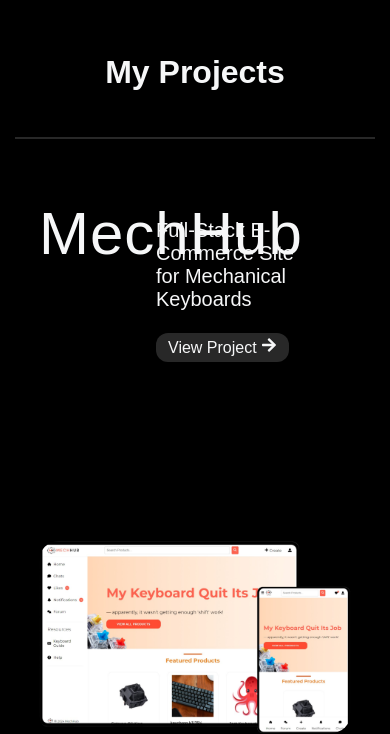
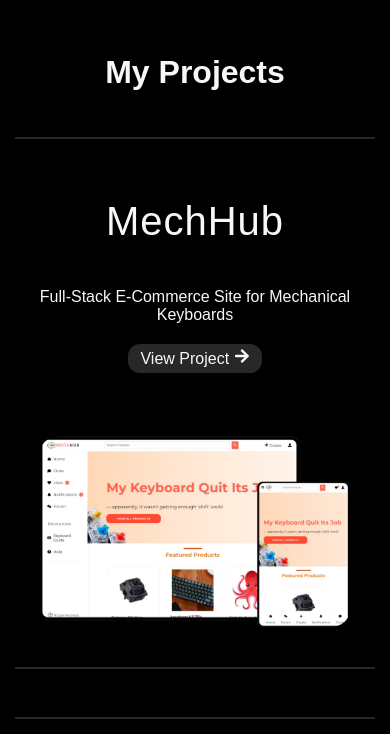
Before and after one commit to vanesssalai/portfolio, a React (Vite) app: page / in a window 390 px wide. Shown: the part 1712-2446 px from the top of the page. Built offline with nearby package versions, Linux system fonts and the light colour scheme; a web font is replaced by a local one.

Commit message:
Projects on Home reactive

```diff
--- a/src/components/Projects/Projects.css
+++ b/src/components/Projects/Projects.css
@@ -30,7 +30,7 @@
 .image-container {
     position: relative;
     width: 80vw;
-    height: 60vh;
+    /* height: 60vh; */
     min-height: 50vh;
     display: flex;
     justify-content: center;
@@ -88,31 +88,58 @@
 }
 
 @media screen and (max-width: 768px) {
+    .projects {
+        min-height: 80vh;
+        align-items: center;
+    }
+
     .project-item {
         flex-direction: column;
         min-width: 80vw;
+        min-height: fit-content !important;
         padding: 24px;
         gap: 20px;
     }
 
     .image-container {
         width: 100%;
-        height: 300px;
-        margin-bottom: 24px;
+        height: auto;
+        min-height: fit-content !important;
+        margin-bottom: 16px;
     }
 
     .project-image {
-        display: block;
+        position: relative; /* Changed from absolute */
         max-width: 100%;
         max-height: 100%;
+        width: auto;
+        height: auto;
         object-fit: contain;
     }
 
     .project-information-container {
         width: 100%;
+        flex-direction: column;
+        align-items: center;
     }
 
-    .hidden {
+    .project-information-container .project-name {
+        font-size: 40px;
+        font-weight: 200;
+        letter-spacing: 1px;
+        margin: 12px 0;
+        width: fit-content;
+    }
+
+    .project-information-desc, .project-desc {
+        text-align: center;
         font-size: 16px;
+        margin: 16px 0 24px 0;
+        width: fit-content;
+    }
+
+    .image-container {
+        height: min-content;
+        min-height: 50vh;
     }
 }
```
